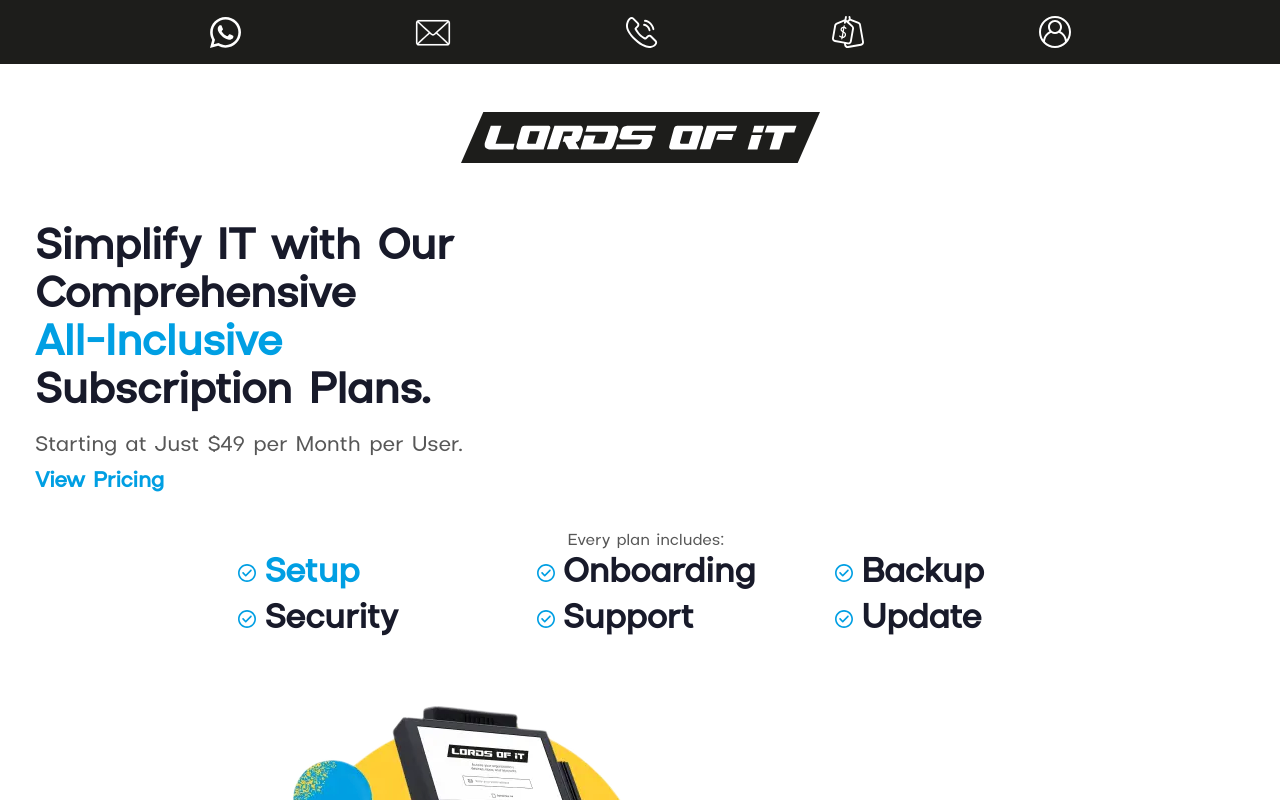
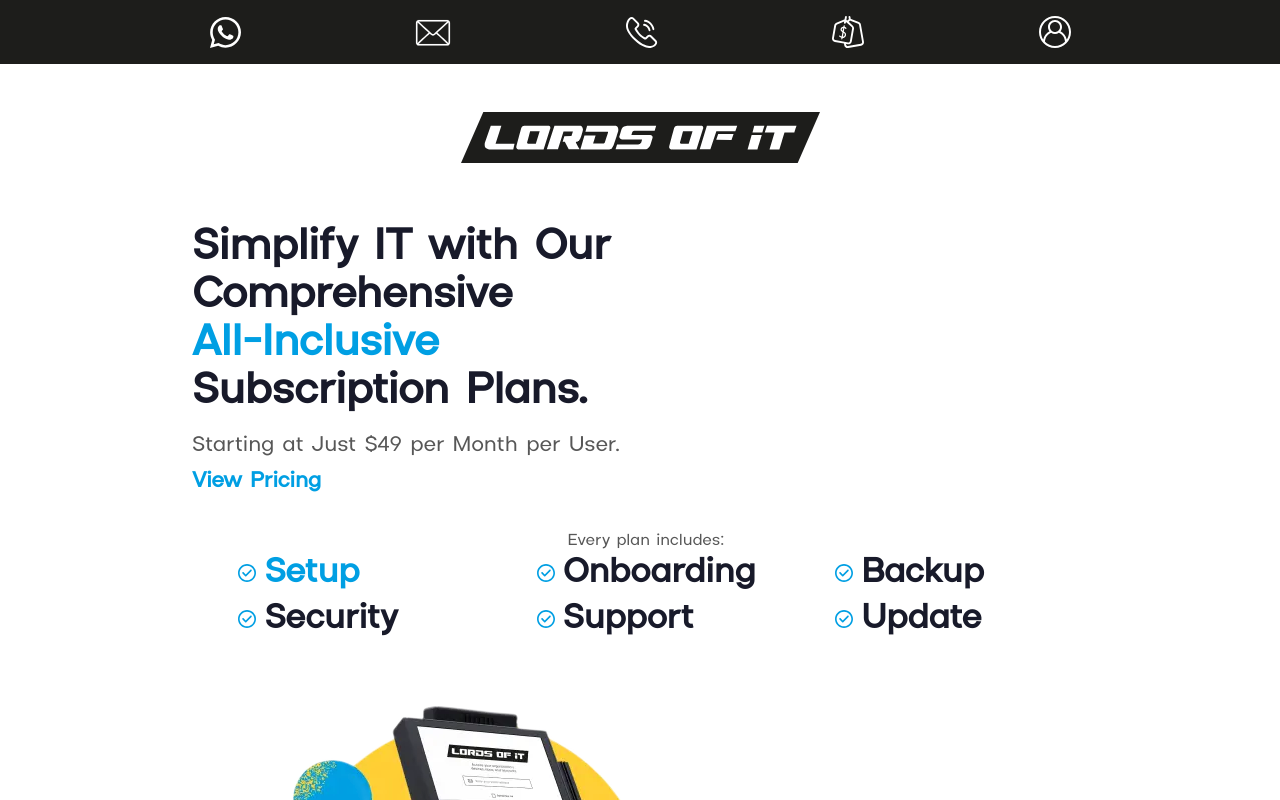
Before and after one commit to uelthon/it-mobile, a Next.js app: page / in a window 1280 px wide. Shown: the top 800 px of the page. Built offline with nearby package versions, Linux system fonts and the light colour scheme.

Commit message:
header 50% in desktop

```diff
--- a/src/app/(home)/(root)/page.js
+++ b/src/app/(home)/(root)/page.js
@@ -14,7 +14,7 @@ import { tabConstrols } from '@/constants/home-tab-control'
 export default function Home () {
   return (
     <>
-      <section className='flex flex-col justify-start gap-3 px-3 md:p-0'>
+      <section className='flex flex-col justify-start gap-3 px-3 md:p-0 md:max-w-[50%] md:items-end'>
         <h1 className='text-[2.375rem] font-extrabold leading-[87%] max-w-md md:text-5xl'>
           Simplify IT with Our Comprehensive<br /> <span className='text-it-blue-1'>All-Inclusive</span><br /> Subscription Plans.
         </h1>
```
